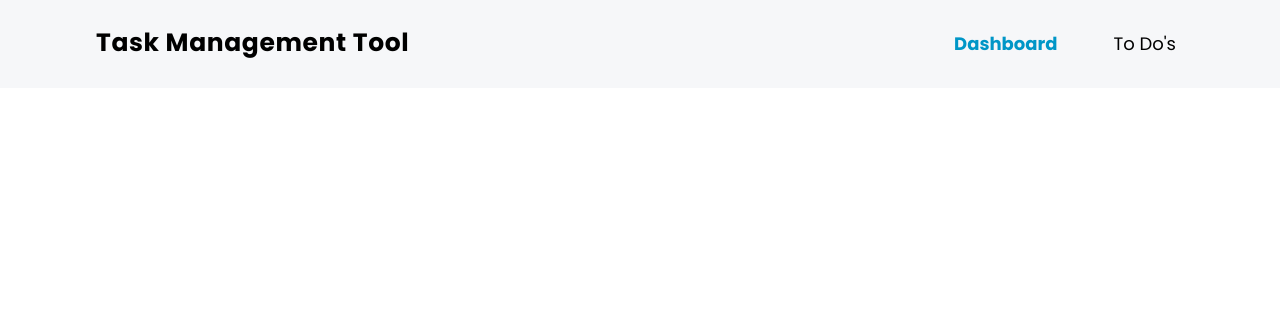
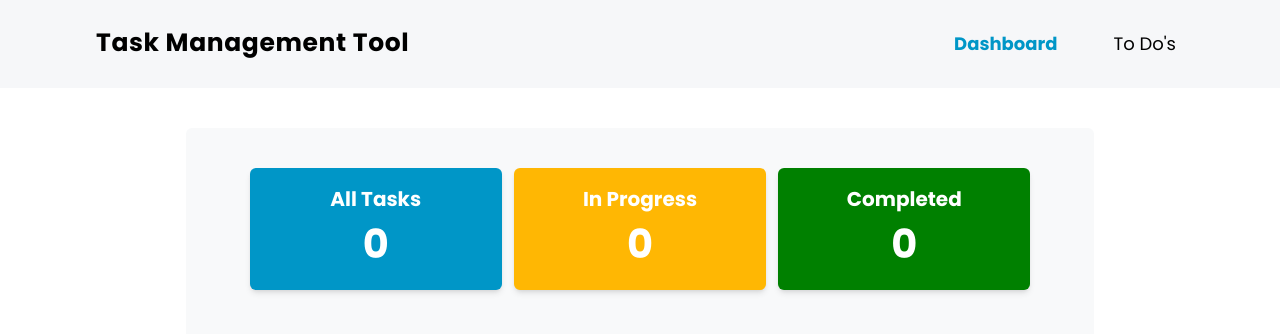
Before and after one commit to hassaanalii/Task-Management-Tool, a Next.js app: page / in a window 1280 px wide. Shown: the top 334 px of the page. Built offline with nearby package versions, Linux system fonts and the light colour scheme.

Commit message:
Charts and Dashboard

```diff
--- /dev/null
+++ b/app/components/statuscard/StatusCard.tsx
@@ -0,0 +1,12 @@
+import { StatusCardProps } from "@/app/types/types";
+
+const StatusCard: React.FC<StatusCardProps> = ({ title, count, color }) => {
+  return (
+    <div className={`flex flex-col items-center justify-center p-4 w-[100%] rounded-md shadow-md ${color}`}>
+      <p className="text-white text-[20px] font-bold">{title}</p>
+      <p className="text-white text-[40px] font-bold">{count}</p>
+    </div>
+  );
+};
+
+export default StatusCard;
--- /dev/null
+++ b/app/components/statusinformation/StatusInformation.tsx
@@ -0,0 +1,41 @@
+"use client"
+import { TaskContext } from "@/app/context/TaskContext";
+import { TaskContextType } from "@/app/types/types";
+import { useContext } from "react";
+import StatusCard from "../statuscard/StatusCard";
+import { PieChart } from "react-minimal-pie-chart";
+
+const StatusInformation = () => {
+    const { tasks } = useContext(TaskContext) as TaskContextType;
+
+    const allTasks = tasks.length;
+    const inProgressTasks = tasks.filter(task => task.isActive).length;
+    const completedTasks = tasks.filter(task => task.isCompleted).length;
+    return (
+        <div className="flex flex-col w-[100%] sm:gap-10 gap-3">
+            <div className="flex flex-col sm:flex-row flex-grow gap-3">
+                <StatusCard title="All Tasks" count={allTasks} color="bg-customBlue" />
+                <StatusCard title="In Progress" count={inProgressTasks} color="bg-orangeYellow" />
+                <StatusCard title="Completed" count={completedTasks} color="bg-darkGreen" />
+            </div>
+            <div className="flex justify-center w-full">
+                <PieChart
+                    style={{ height: '400px', width: '400px' }}
+                    data={[
+                        { title: 'In Progress', value: inProgressTasks, color: '#ffb703' },
+                        { title: 'Completed', value: completedTasks, color: '#008000' },
+                        { title: 'Todo', value: allTasks - inProgressTasks - completedTasks, color: '#6A2135' },
+                    ]}
+                    label={({ dataEntry }) => `${Math.round(dataEntry.percentage)}% ${dataEntry.title}`}
+                    labelStyle={{
+                        fontSize: '5px',
+                        fontStyle: 'italic',
+                        fill: '#fff',
+                    }}
+                    labelPosition={70}
+                />
+            </div>
+        </div>
+    )
+}
+export default StatusInformation;
--- a/app/components/taskcard/TaskCard.tsx
+++ b/app/components/taskcard/TaskCard.tsx
@@ -28,9 +28,9 @@ const TaskCard: React.FC<TaskCardProps> = ({ task }) => {
                 </div>
 
             </div>
-            <p className="font-light leading-none text-justify text-[14px]">{task.description}</p>
-            <div className="flex items-center justify-between">
-                <div className="flex gap-3">
+            <p className="font-light leading-none text-justify tracking-wide md:text-[14px] text-[12px]">{task.description}</p>
+            <div className="flex md:flex-row flex-col md:gap-0 gap-4 md:items-center md:justify-between">
+                <div className="flex md:flex-row flex-col gap-3">
                     <p className="font-semibold text-[14px]">Status: <span className={`px-3 text-[12px] ml-2 font-medium py-1 rounded-md ${task.isActive ? "bg-customYellow/30" : "bg-customGreen/30"} `}>{task.isActive ? "Active" : "Completed"}</span></p>
                     {
                         task.isActive && (
--- a/app/components/tasklist/TaskList.tsx
+++ b/app/components/tasklist/TaskList.tsx
@@ -23,7 +23,7 @@ const TaskList = () => {
                     {filteredTasks.length === 0 ? (
                         <p className="text-center text-[30px] font-bold tracking-widest text-red-500 leading-none mt-20">No tasks available!</p>
                     ) : (
-                        <div className="rounded-lg bg-customGray/10 py-10 px-10">
+                        <div className="rounded-lg bg-customGray/10 md:py-10 py-5 md:px-10 px-5">
                             {
                                 filteredTasks.map((task) => (
                                     <TaskCard task={task} />
--- a/app/components/todobanner/ToDoBanner.tsx
+++ b/app/components/todobanner/ToDoBanner.tsx
@@ -3,6 +3,7 @@ import { useState } from "react";
 import CustomButton from "../custombutton/CustomButton"
 import TaskModal from "../taskmodal/TaskModal";
 import { ToDoBannerProps } from "@/app/types/types";
+import Image from "next/image";
 
 const ToDoBanner: React.FC<ToDoBannerProps> = ({ setFilter }) => {
     const [isModalVisible, setIsModalVisible] = useState(false);
@@ -10,6 +11,9 @@ const ToDoBanner: React.FC<ToDoBannerProps> = ({ setFilter }) => {
     const triggerModal = () => {
         setIsModalVisible(!isModalVisible)
     }
+    const handleFilterChange = (event: React.ChangeEvent<HTMLSelectElement>) => {
+        setFilter(event.target.value);
+    };
 
     return (
         <>
@@ -22,10 +26,21 @@ const ToDoBanner: React.FC<ToDoBannerProps> = ({ setFilter }) => {
                 leading-none tracking-wide sm:text-[15px] text-[12px]
                 text-white hover:bg-customBlue/50"
                 />
-                <div className="flex gap-2">
-                    <button onClick={() => setFilter('all')} className="px-3 py-1 bg-gray-200 rounded">All</button>
-                    <button onClick={() => setFilter('active')} className="px-3 py-1 bg-gray-200 rounded">Active</button>
-                    <button onClick={() => setFilter('completed')} className="px-3 py-1 bg-gray-200 rounded">Completed</button>
+
+            </div>
+            <div className="flex md:justify-end">
+                <div className="md:w-[20%] w-[100%]">
+                    <div className="flex gap-2 items-center md:justify-end ">
+                        <label className="block text-gray-700 text-center font-bold mb-2">Filters</label>
+                    </div>
+                    <select
+                        onChange={handleFilterChange}
+                        className="block text-[12px] appearance-none w-full bg-gray-200 border border-gray-200 text-gray-700 py-2 px-4 pr-8 rounded leading-tight focus:outline-none focus:bg-white focus:border-gray-500"
+                    >
+                        <option value="all">All</option>
+                        <option value="active">Active</option>
+                        <option value="completed">Completed</option>
+                    </select>
                 </div>
             </div>
             {isModalVisible && <TaskModal isVisible={isModalVisible} onClose={triggerModal} />}
--- a/app/page.tsx
+++ b/app/page.tsx
@@ -1,7 +1,10 @@
 import Image from "next/image";
+import StatusInformation from "./components/statusinformation/StatusInformation";
 
 export default function Home() {
   return (
-    <div></div>
+    <div className="lg:w-[71%] w-[85%] mx-auto my-10 flex items-center md:px-16 px-8  py-10 rounded-md bg-customGray/30">
+        <StatusInformation />
+    </div>
   );
 }
--- a/app/to-do/page.tsx
+++ b/app/to-do/page.tsx
@@ -4,8 +4,8 @@ import ToDoBanner from "../components/todobanner/ToDoBanner";
 
 const ToDo = () => {
     return (
-        <div className="w-[71%] mx-auto flex items-center ">
-            <div className="py-20 flex flex-col w-full gap-16">
+        <div className="lg:w-[71%] w-[85%] mx-auto flex items-center ">
+            <div className="py-20 flex flex-col w-full gap-10">
                 <TaskList />
             </div>
         </div>
--- a/package.json
+++ b/package.json
@@ -13,6 +13,7 @@
     "next": "14.2.3",
     "react": "^18",
     "react-dom": "^18",
+    "react-minimal-pie-chart": "^8.4.0",
     "uuid": "^9.0.1"
   },
   "devDependencies": {
--- a/tailwind.config.ts
+++ b/tailwind.config.ts
@@ -17,7 +17,9 @@ const config: Config = {
         customGray: '#e9ecef',
         customBlue: '#0096c7',
         customGreen: '#386641',
-        customYellow: '#fcf300'
+        customYellow: '#fcf300',
+        orangeYellow: '#ffb703',
+        darkGreen: '#008000',
       }
     },
   },
```
Also changed, not shown: app/types/types.ts (+7 -0 lines), public/filter.png (added), 1 other file (tests, documents, lock files or other folders).
